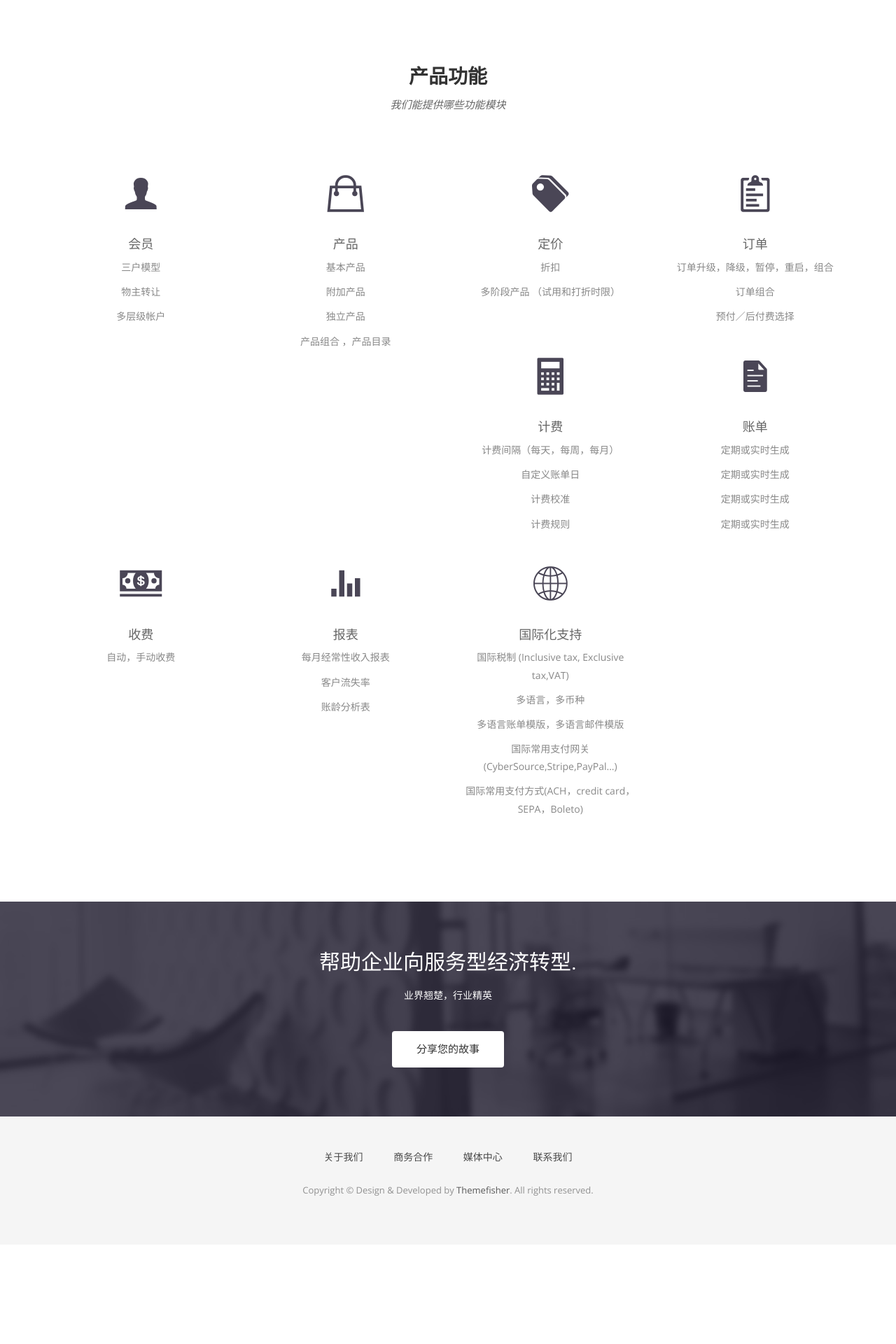
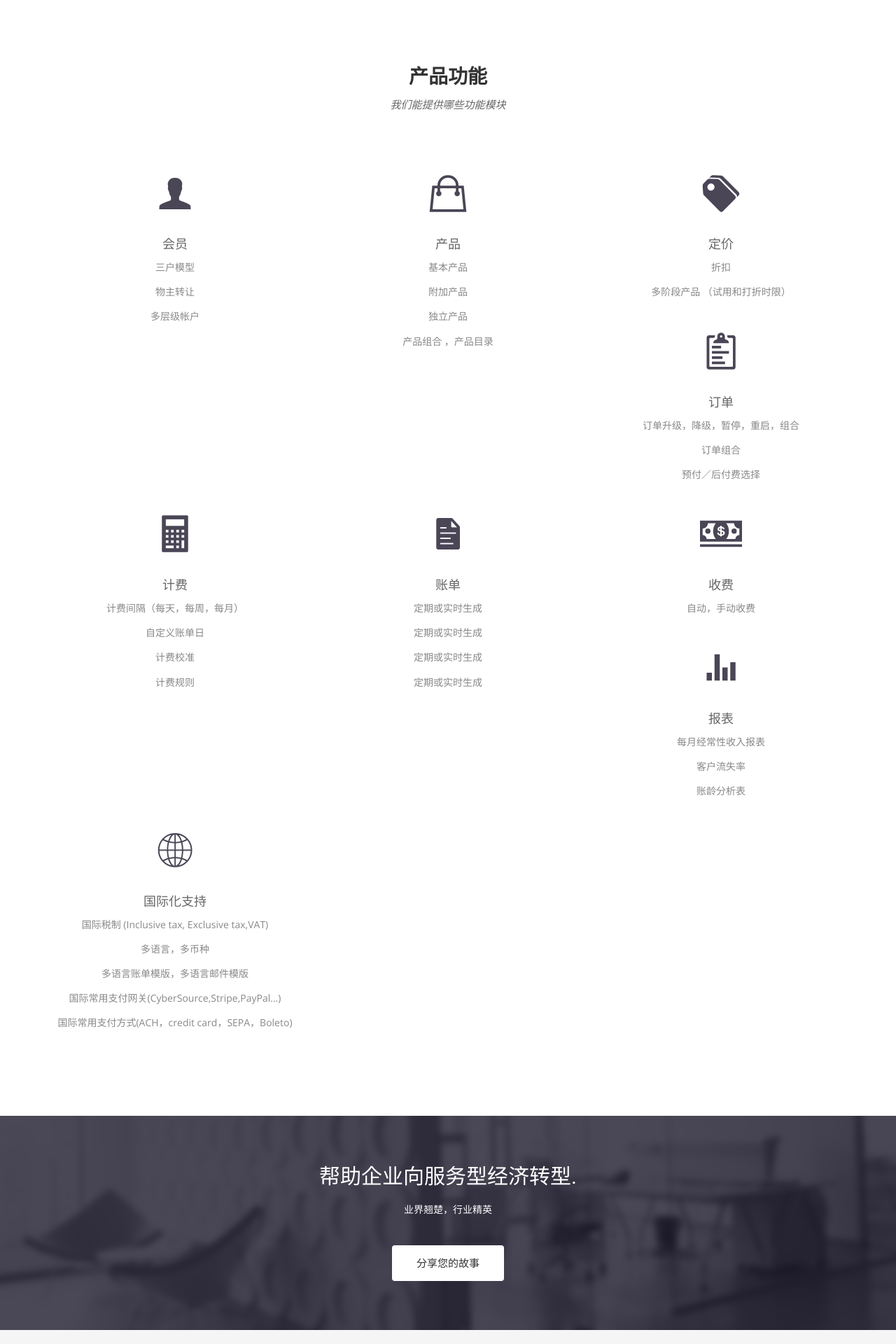
Before and after one commit to dreampivot/slipscloud.github.io, a Jekyll site: the page built from index.html, in a window 1280 px wide. Shown: the part 1611-3531 px from the top of the page at 70% size. Built offline with Jekyll 4.4.1, drawn with Linux system fonts in a browser that asks for light colours; nearby versions of some CDN libraries; some web fonts are replaced; before the commit the page ends 3389 px from its top, so only the background shows below that.

Commit message:
update grid

```diff
--- a/index.html
+++ b/index.html
@@ -61,7 +61,7 @@ permalink: /
       </div>
     </div>
     <div class="row ">
-      <div class="col-sm-6 col-md-3">
+      <div class="col-sm-4 col-md-4">
         <div class="service-item">
           <i class="icon ion-person"></i>
           <h4>会员</h4>
@@ -71,7 +71,7 @@ permalink: /
         </div>
       </div>
 
-      <div class="col-sm-6 col-md-3">
+      <div class="col-sm-4 col-md-4">
         <div class="service-item">
           <i class="icon ion-bag"></i>
           <h4>产品</h4>
@@ -82,7 +82,7 @@ permalink: /
 
         </div>
       </div>
-      <div class="col-sm-6 col-md-3">
+      <div class="col-sm-4 col-md-4">
         <div class="service-item">
           <i class="icon ion-pricetags"></i>
           <h4>定价</h4>
@@ -90,7 +90,7 @@ permalink: /
           <p>多阶段产品 （试用和打折时限）</p>
         </div>
       </div>
-      <div class="col-sm-6 col-md-3">
+      <div class="col-sm-4 col-md-4">
         <div class="service-item">
           <i class="icon ion-clipboard"></i>
           <h4>订单</h4>
@@ -99,7 +99,7 @@ permalink: /
           <p>预付／后付费选择</p>
         </div>
       </div>
-      <div class="col-sm-6 col-md-3">
+      <div class="col-sm-4 col-md-4">
         <div class="service-item">
           <i class="icon ion-calculator"></i>
           <h4>计费</h4>
@@ -109,7 +109,7 @@ permalink: /
           <p>计费规则 </p>
         </div>
       </div>
-      <div class="col-sm-6 col-md-3">
+      <div class="col-sm-4 col-md-4">
         <div class="service-item">
           <i class="icon ion-document-text"></i>
           <h4>账单</h4>
@@ -119,14 +119,14 @@ permalink: /
           <p>定期或实时生成 </p>
         </div>
       </div>
-      <div class="col-sm-6 col-md-3">
+      <div class="col-sm-4 col-md-4">
         <div class="service-item">
           <i class="icon ion-cash"></i>
           <h4>收费</h4>
           <p>自动，手动收费 </p>
         </div>
       </div>
-      <div class="col-sm-6 col-md-3">
+      <div class="col-sm-4 col-md-4">
         <div class="service-item">
           <i class="icon ion-stats-bars"></i>
           <h4>报表</h4>
@@ -136,7 +136,7 @@ permalink: /
         </div>
       </div>
 
-      <div class="col-sm-6 col-md-3">
+      <div class="col-sm-4 col-md-4">
         <div class="service-item">
           <i class="icon ion-ios-world-outline"></i>
           <h4>国际化支持</h4>
```
